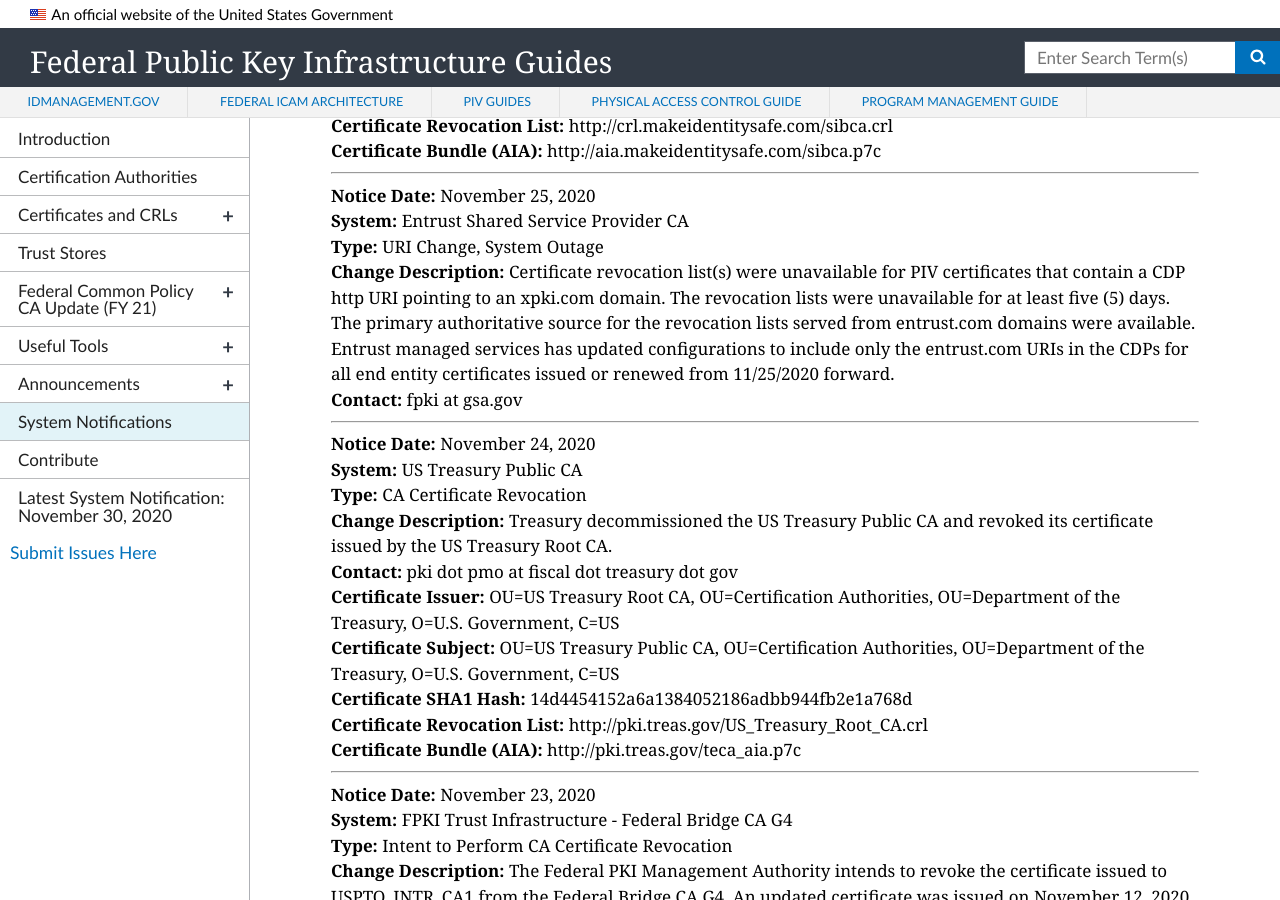
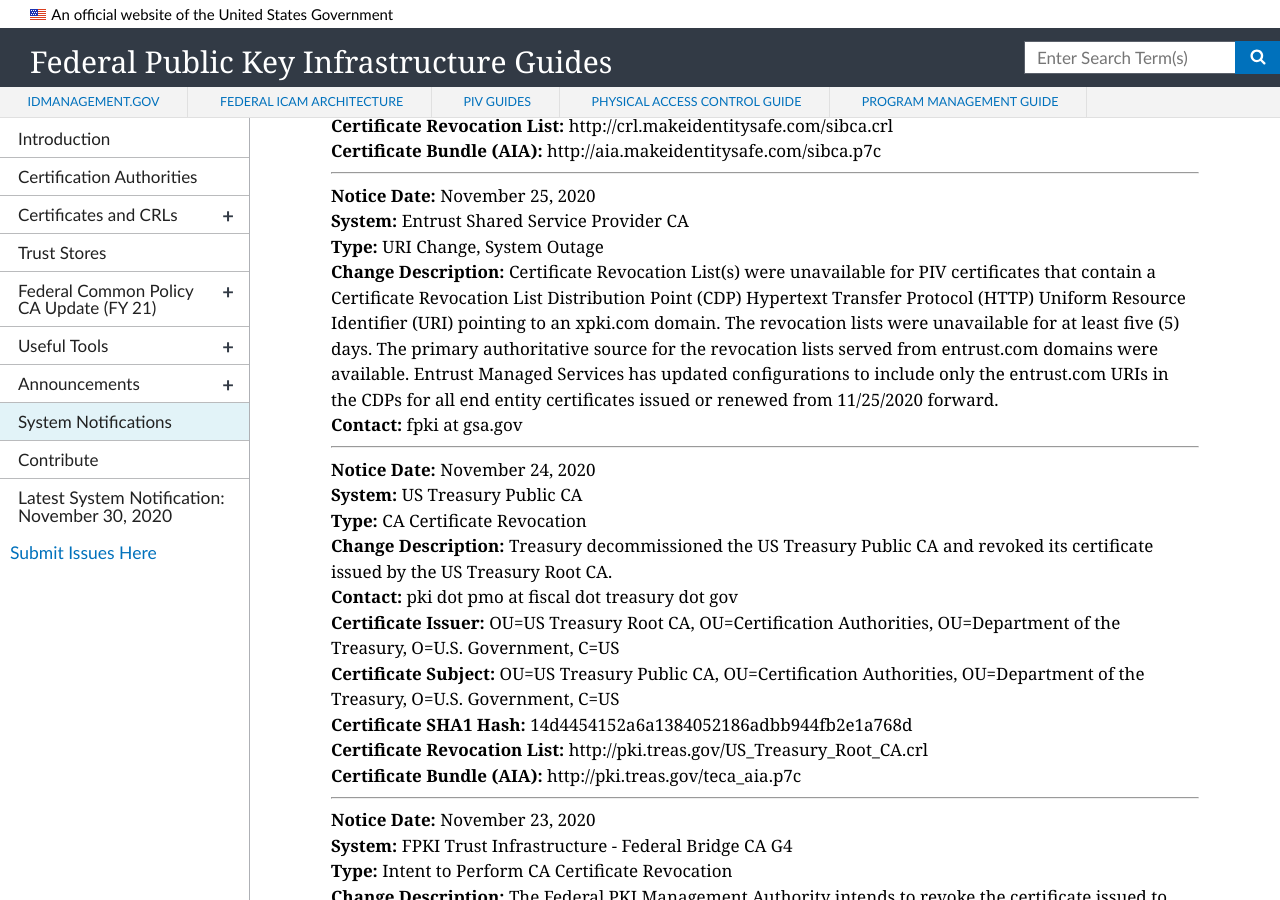
Before and after one commit to GSA/fpki-guides, a Jekyll site: the page built from pages/fpki_notifications.md, in a window 1280 px wide and 900 px high, scrolled down 1714 px. Built offline with Jekyll 4.4.1, drawn with Linux system fonts in a browser that asks for light colours; nearby versions of some CDN libraries.

Commit message:
Update notifications.yml

```diff
--- a/_data/notifications.yml
+++ b/_data/notifications.yml
@@ -3079,7 +3079,7 @@
   start_datetime:
   end_datetime:
   system: Entrust Shared Service Provider CA
-  change_description: Certificate revocation list(s) were unavailable for PIV certificates that contain a CDP http URI pointing to an xpki.com domain. The revocation lists were unavailable for at least five (5) days. The primary authoritative source for the revocation lists served from entrust.com domains were available. Entrust managed services has updated configurations to include only the entrust.com URIs in the CDPs for all end entity certificates issued or renewed from 11/25/2020 forward.
+  change_description: Certificate Revocation List(s) were unavailable for PIV certificates that contain a Certificate Revocation List Distribution Point (CDP) Hypertext Transfer Protocol (HTTP) Uniform Resource Identifier (URI) pointing to an xpki.com domain. The revocation lists were unavailable for at least five (5) days. The primary authoritative source for the revocation lists served from entrust.com domains were available. Entrust Managed Services has updated configurations to include only the entrust.com URIs in the CDPs for all end entity certificates issued or renewed from 11/25/2020 forward.
   contact: fpki at gsa.gov
   ca_certificate_hash:
   ca_certificate_issuer:
```
